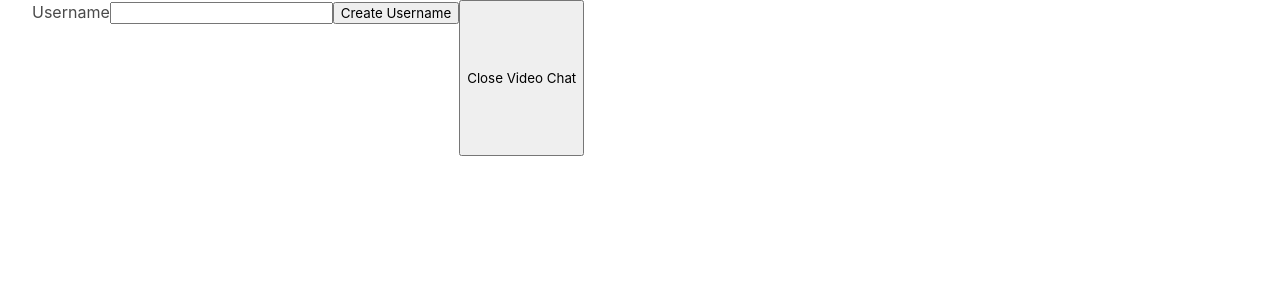
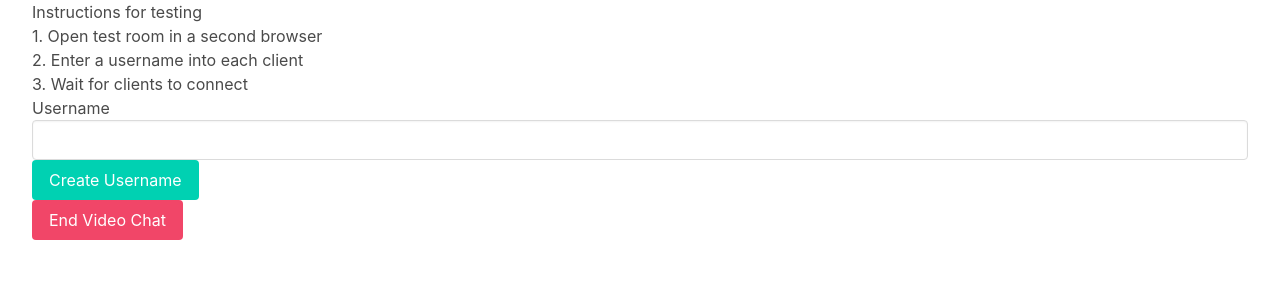
Before and after one commit to timamero/react-nodejs-video-chat, a React (Create React App) app in the folder frontend/: page /testroom in a window 1280 px wide. Shown: the top 300 px of the page. Built offline with nearby package versions, Linux system fonts and the light colour scheme; no server answers.

Commit message:
update testroom

```diff
--- a/frontend/src/App.tsx
+++ b/frontend/src/App.tsx
@@ -5,7 +5,7 @@ import {
   Route,
 } from "react-router-dom";
 import { SocketContext } from './context/socket';
-import Room from './components/Room';
+import Room from './pages/Room';
 import Home from './pages/Home';
 import { useAppDispatch, useAppSelector } from './app/hooks';
 import { setNewUser, setId } from './app/features/userSlice';
--- a/frontend/src/components/Room.tsx
+++ b/frontend/src/pages/Room.tsx
@@ -1,9 +1,12 @@
 /*
 Test Room component
+
+https://developer.mozilla.org/en-US/docs/Web/API/WebRTC_API/Signaling_and_video_calling
+
+To do:
+- Close peer connection correctly
 */
 
-
-// https://developer.mozilla.org/en-US/docs/Web/API/WebRTC_API/Signaling_and_video_calling
 import React, { useContext, useRef} from 'react'
 import { SocketContext } from '../context/socket';
 
@@ -18,7 +21,7 @@ const Room: React.FC = () => {
 
   const mediaConstraints = {
     audio: true,
-    video: { width: 400, height: 200 }
+    video: { width: 300, height: 150 }
   }
 
   socket.on('userWaiting', message => {
@@ -246,21 +249,29 @@ const Room: React.FC = () => {
   }
 
   return (
-    <div className="container is-fluid is-flex is-flex-direction-row">
+    <div className="container is-fluid is-flex is-flex-direction-column">
+    <div>
+      <h3>Instructions for testing</h3>
+      <p>1. Open test room in a second browser</p>
+      <p>2. Enter a username into each client</p>
+      <p>3. Wait for clients to connect</p>
+
+    </div>
     <form onSubmit={submitUsername}>
       <label>Username
-        <input type="text" id="username" required/>
+        <input type="text" id="username" className="input" required/>
       </label>
-      <button type="submit">Create Username</button>
+      <button type="submit" className="button is-primary">Create Username</button>
     </form>
 
-    {/* <button onClick={startVideoChat}>Enter Video Chat</button> */}
-    <button onClick={endVideoChat}>Close Video Chat</button>
+    <div>
+      <button onClick={endVideoChat} className="button is-danger">End Video Chat</button>
 
-      <div>
+      <div className="is-flex is-flex-direction-row">
         <video ref={el => { streamRef.current = el}} id="videoStream" autoPlay>There is a problem playing the video.</video>
         <video ref={el => { remoteStreamRef.current = el}} id="remoteVideoStream" autoPlay>There is a problem playing the video.</video>
       </div>
+    </div>
 
   </div>
   )
```
